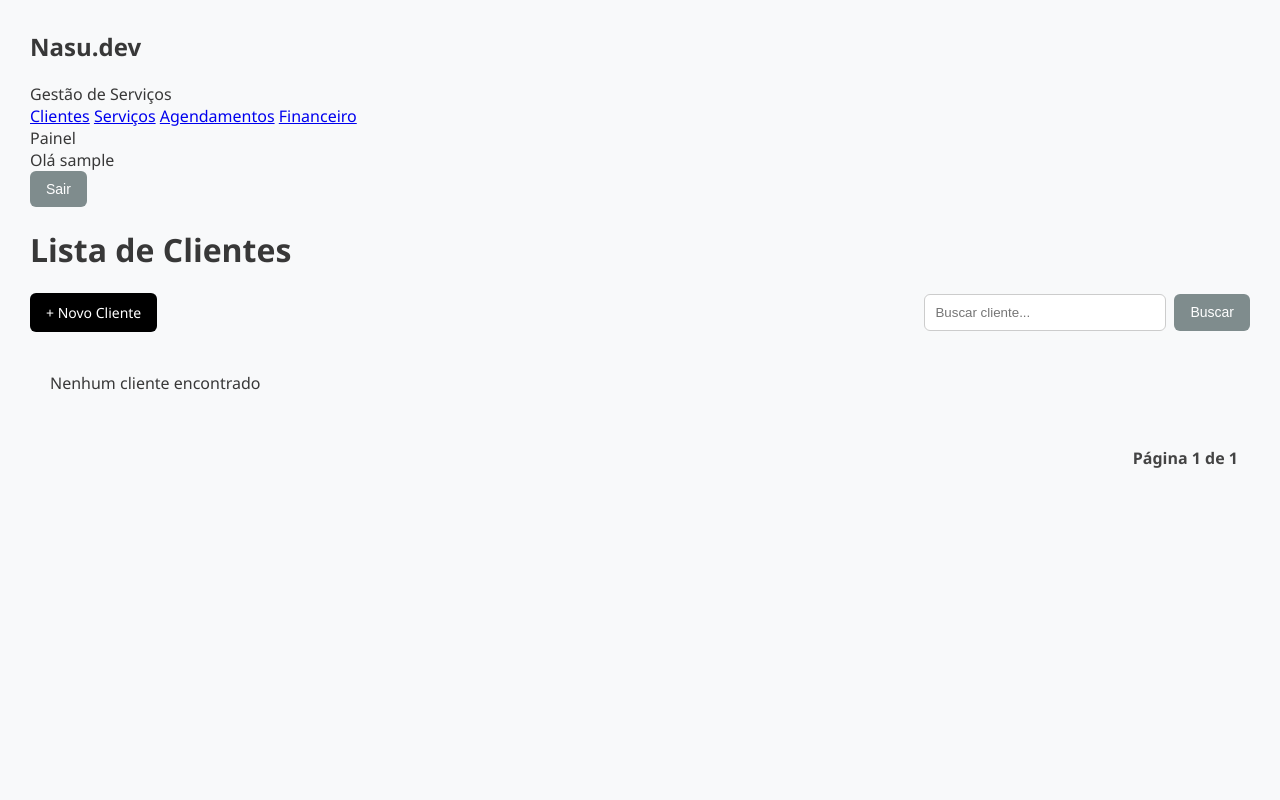
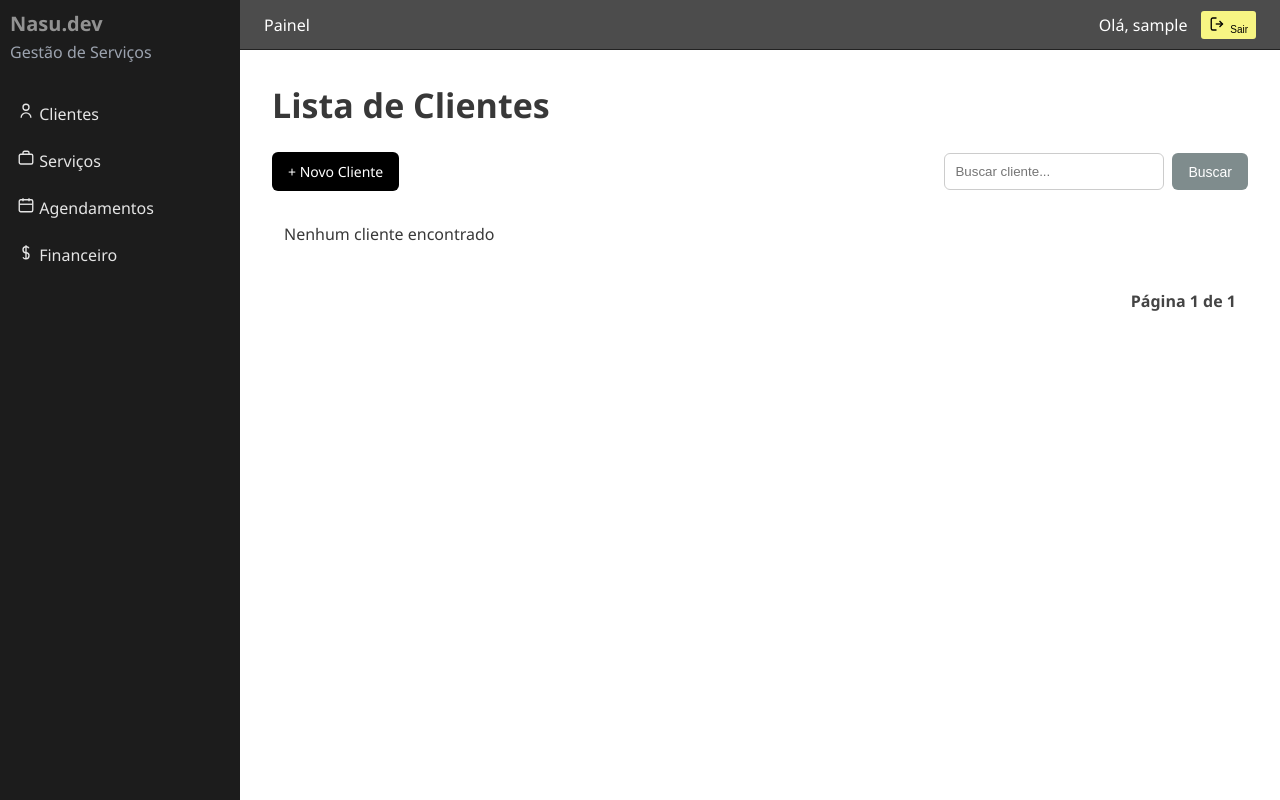
Before and after one commit to nasu-dev/sistema-gestao-servicos, a Django app: page / in a window 1280 px wide. Run offline with Django 5.2, Linux system fonts and the light colour scheme; the visitor is signed in with stand-in values (Sample User, id 1); data that the repository does not hold is empty.

Commit message:
feat(layout): refatora layout da sidebar com svg de navegacao

```diff
--- a/clientes/static/clientes/style.css
+++ b/clientes/static/clientes/style.css
@@ -1,11 +1,115 @@
+/*----Global-------------------------------*/
+* {
+    margin: 0;
+    padding: 0;
+    box-sizing: border-box;
+}
+
 body {
     font-family: "Segoe UI", sans-serif;
     background-color: #f8f9fa;
     color: #383838;
-    margin: 30px;
+    margin: 0;
+}
+/*----Layout principal---------------------*/
+.app-layout {
+    display: flex;
+    width: 100%;
+    min-height: 100vh;
 }
 
-/
+.main-area {
+    flex: 1;
+    display: flex;
+    flex-direction: column;
+    min-width: 0;
+}
+
+/*----Topo---------------------------------*/
+.topbar {
+    height: 50px;
+    background: #4c4c4c;
+    color: #ffffff;
+    display: flex;
+    justify-content: space-between;
+    align-items: center;
+    padding: 0 24px;
+    border-bottom: 1px solid #222;
+}
+
+.usuario-area {
+    display: flex;
+    align-items: center;
+    gap: 14px;
+}
+
+/*----Sidebar------------------------------*/
+.sidebar {
+    width: 240px;
+    min-height: calc(100vh - 70px);
+    background: #1c1c1c;
+    padding: 5px;
+    display: flex;
+    flex-direction: column;
+    gap: 12px;
+}
+
+.sidebar a {
+    display: block;
+    width: 100%;
+    color: #e5e5e5;
+    text-decoration: none;
+    padding-top: 10px;
+    padding: 12px;
+    border: 4px;
+    transition: 0.5s;
+}
+
+.sidebar a:hover {
+    background: #cccccc;
+    color: #000000;
+}
+
+.brand {
+    padding: 5px;
+    padding-bottom: 15px;
+}
+.brand h2 {
+    display: block;
+    color: #ffffff85;
+    font-size: 20px;
+}
+
+.brand span {
+    display: block;
+    color: #9ca3af;
+    font-size: 16px;
+    margin-top: 4px;
+}
+
+.nav-icon {
+    width: 18px;
+    height: 18px;
+}
+
+.logout-icon {
+    width: 18px;
+    height: 18px;
+}
+
+/*----Conteúdo-----------------------------*/
+.conteudo {
+    flex: 1;
+    padding: 32px;
+    background: #ffffff;
+}
+
+.conteudo h1 {
+    margin-bottom: 24px;
+    font-size: 34px;
+}
+
+/*----Mensagens----------------------------*/
 .message {
     padding: 10px;
     margin: 10px 0;
@@ -63,7 +167,7 @@ body {
 /*----Botão primário-----------------------*/
 .btn-primary {
     background-color: #000000;
-    color: white;
+    color: #ffffff;
 }
 
 .btn-primary:hover {
@@ -73,11 +177,27 @@ body {
 /*----Botão secundário---------------------*/
 .btn-secondary {
     background-color: #7f8c8d;
-    color: white;
+    color: #ffffff;
 }
 
 .btn-secondary:hover {
     background-color: #95a5a6;
+}
+/*----Botão sair---------------------------*/
+.btn-exit {
+    display: inline-block;
+    padding: 4px 8px;
+    border-radius: 3px;
+    border: none;
+    text-decoration: none;
+    font-size: 10px;
+    cursor: pointer;
+    background: #f7f583;
+    transition: background-color 0.2s ease-in-out;
+}
+
+.btn-exit:hover {
+    background: #f7f69e;
 }
 
 /*----Topo da listagem---------------------*/
@@ -106,7 +226,7 @@ body {
 /*----Lista de clientes--------------------*/
 .lista-clientes {
     list-style: none;
-    padding: 20px;
+    padding: 12px;
     margin: 0;
 }
 
@@ -115,7 +235,7 @@ body {
     justify-content: space-between;
     align-items: center;
     gap: 20px;
-    padding: 14px 0;
+    padding: 10px 0;
     border-bottom: 1px solid #e5e5e5;
     flex-wrap: nowrap;
 }
@@ -199,7 +319,7 @@ body {
     min-height: 100vh;
     display: flex;
     justify-content: center;
-    align-tems: center;
+    align-items: center;
     background: #f4f6f8;
 }
 
@@ -213,12 +333,12 @@ body {
 }
 
 .login-box h1 {
-    margin-botton: 8px;
+    margin-bottom: 8px;
 }
 
 .subtitulo {
     color: #666;
-    margin-botton: 20px;
+    margin-bottom: 20px;
 }
 
 .btn-full {
--- a/templates/base.html
+++ b/templates/base.html
@@ -12,17 +12,43 @@
 <body>
 <div class="app-layout">
     <!-- Sidebar -->
-    <aside class="Sidebar">
+    <aside class="sidebar">
         <div class="brand">
             <h2>Nasu.dev</h2>
             <span>Gestão de Serviços</span>
         </div>
 
         <nav class="menu">
-            <a href="{% url 'listar_clientes' %}">Clientes</a>
-            <a href="#">Serviços</a>
-            <a href="#">Agendamentos</a>
-            <a href="#">Financeiro</a>
+            <a href="{% url 'listar_clientes' %}">
+                <svg class="nav-icon" viewBox="0 0 24 24" fill="none" stroke="currentColor" stroke-width="1.8">
+                    <circle cx="12" cy="7" r="4"/>
+                    <path d="M5.5 21a6.5 6.5 0 0 1 13 0"/>
+                </svg>
+                Clientes
+            </a>
+            <a href="#">
+                <svg class="nav-icon" viewBox="0 0 24 24" fill="none" stroke="currentColor" stroke-width="1.8">
+                    <rect x="3" y="7" width="18" height="13" rx="2"/>
+                    <path d="M8 7V5a2 2 0 0 1 2-2h4a2 2 0 0 1 2 2v2"/>
+                </svg>
+                Serviços
+            </a>
+            <a href="#">
+                <svg class="nav-icon" viewBox="0 0 24 24" fill="none" stroke="currentColor" stroke-width="1.8">
+                    <rect x="3" y="5" width="18" height="16" rx="2"/>
+                    <path d="M16 3v4"/>
+                    <path d="M8 3v4"/>
+                    <path d="M3 11h18"/>
+                </svg>
+                Agendamentos
+            </a>
+            <a href="#">
+                <svg class="nav-icon" viewBox="0 0 24 24" fill="none" stroke="currentColor" stroke-width="1.8">
+                    <path d="M12 3v18"/>
+                    <path d="M16 7a4 4 0 0 0-4-2a4 4 0 0 0 0 8a4 4 0 0 1 0 8a4 4 0 0 1-4-2"/>
+                </svg>
+                Financeiro
+            </a>
         </nav>
     </aside>
 
@@ -35,10 +61,15 @@
 
             <div class="usuario-area">
                 {% if user.is_authenticated %}
-                    <span> Olá {{ user.username }}</span>
+                    <span> Olá, {{ user.username }}</span>
                     <form method="POST" action="{% url 'logout' %}">
                         {% csrf_token %}
-                        <button type="submit" class="btn btn-secondary">
+                        <button type="submit" class="btn-exit">
+                            <svg class="logout-icon" viewBox="0 0 24 24" fill="none" stroke="currentColor" stroke-width="1.8">
+                                <path d="M14 8l4 4l-4 4"/>
+                                <path d="M18 12H9"/>
+                                <path d="M10 4H5a2 2 0 0 0-2 2v12a2 2 0 0 0 2 2h5"/>
+                            </svg>
                             Sair
                         </button>
                     </form>
```
